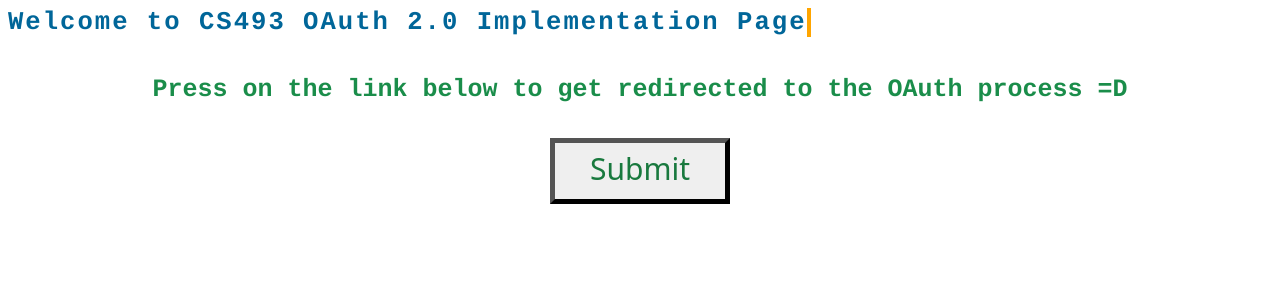
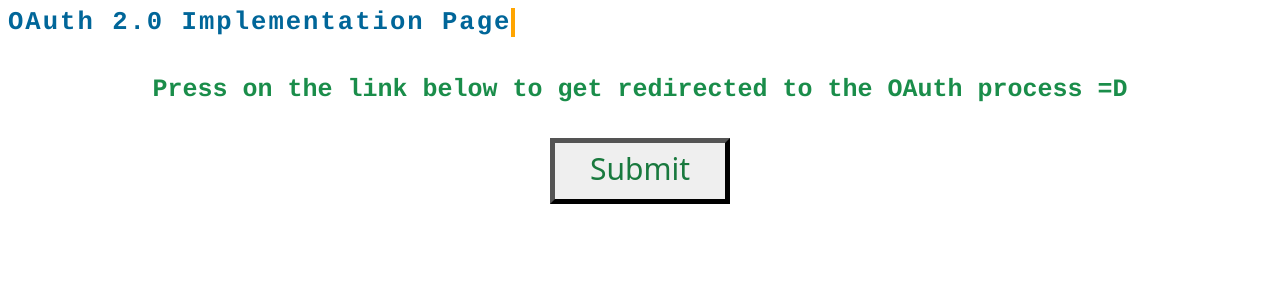
Before and after one commit to AneresArsenal/Cloud-Development, a Flask app: page / in a window 1280 px wide. Shown: the top 300 px of the page. Run offline with Flask 2, Linux system fonts and the light colour scheme.

Commit message:
Update index.html

```diff
--- a/Assignment6/template/index.html
+++ b/Assignment6/template/index.html
@@ -1,12 +1,12 @@
 <!DOCTYPE html>
 <html>
  <head>
-   <title>CS493 Assignment 6 OAuth 2.0 Implementation</title>
+   <title>OAuth 2.0 Implementation</title>
    <link rel=stylesheet type=text/css href="{{ url_for('static', filename='style.css') }}"/>
  </head>
  <body>
     <div class="typewriter">
-      <div class="typewriter-text">Welcome to CS493 OAuth 2.0 Implementation Page</div>
+      <div class="typewriter-text">OAuth 2.0 Implementation Page</div>
     </div>
     <h4> Press on the link below to get redirected to the OAuth process =D </h4>
    <form method="POST" action="/">
```
